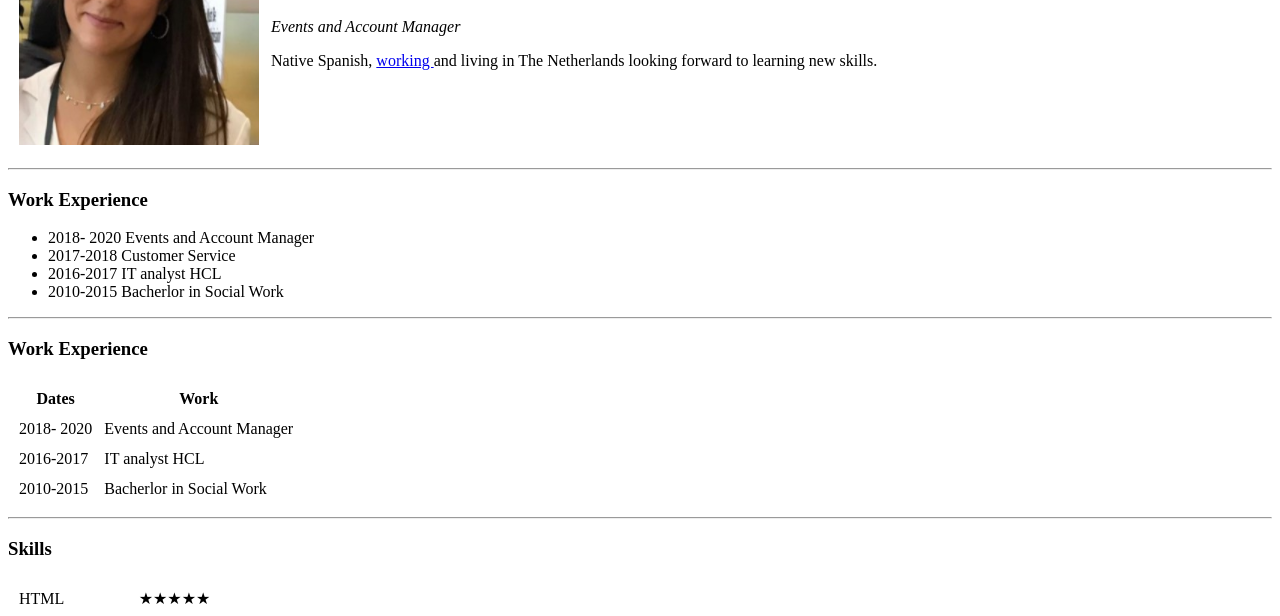
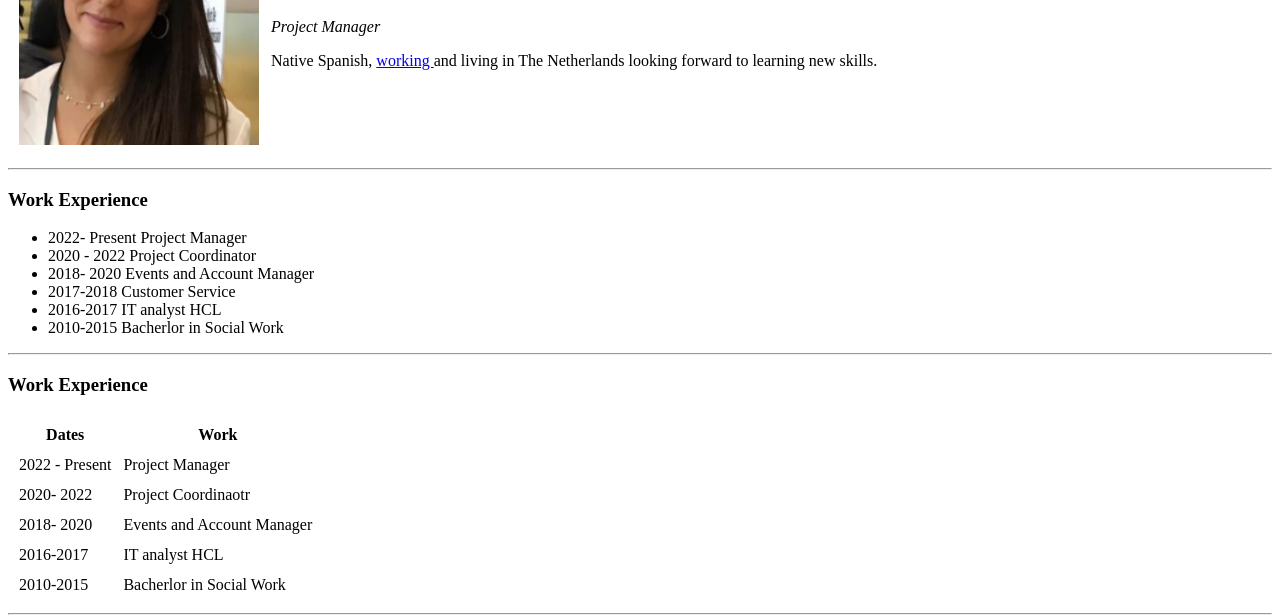
Before and after one commit to msr92/cv, a plain HTML site: page index.html in a window 1280 px wide. Shown: the part 144-760 px from the top of the page. Drawn offline with Linux system fonts and the light colour scheme.

Commit message:
Update index.html

```diff
--- a/index.html
+++ b/index.html
@@ -12,7 +12,7 @@
       <td><img src="images1.PNG" alt="MarinaSR"></td>
       <td>
         <h1>Marina SR</h1>
-        <p><em>Events and Account Manager</em></p>
+        <p><em>Project Manager</em></p>
         <p>Native Spanish, <a href="https://www.linkedin.com/in/marina-soler-rocha-6994b3124/">working </a>and living in The Netherlands
          looking forward to learning new skills.</p>
       </td>
@@ -22,6 +22,8 @@
   <h3>Work Experience</h3>
 </body>
 <ul>
+   <li>2022- Present Project Manager </li>
+  <li>2020 - 2022 Project Coordinator </li>
   <li>2018- 2020 Events and Account Manager </li>
   <li>2017-2018 Customer Service</li>
   <li>2016-2017 IT analyst HCL</li>
@@ -37,6 +39,14 @@
     </tr>
   </thead>
   <tbody>
+    <tr>
+      <td>2022 - Present</td>
+      <td>Project Manager</td>
+    </tr>
+    <tr>
+      <td>2020- 2022</td>
+      <td>Project Coordinaotr</td>
+    </tr>
     <tr>
       <td>2018- 2020</td>
       <td>Events and Account Manager</td>
```
